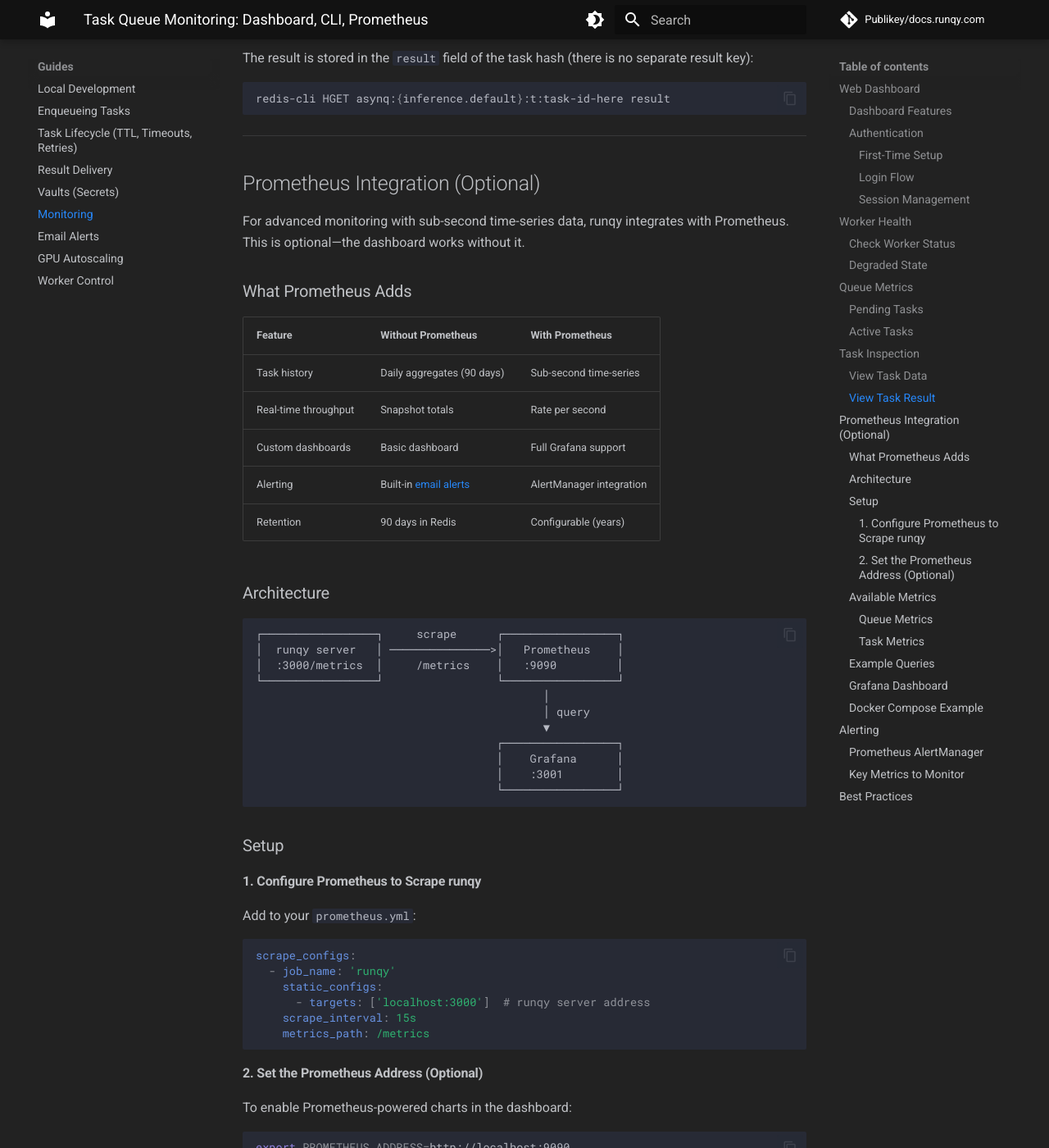
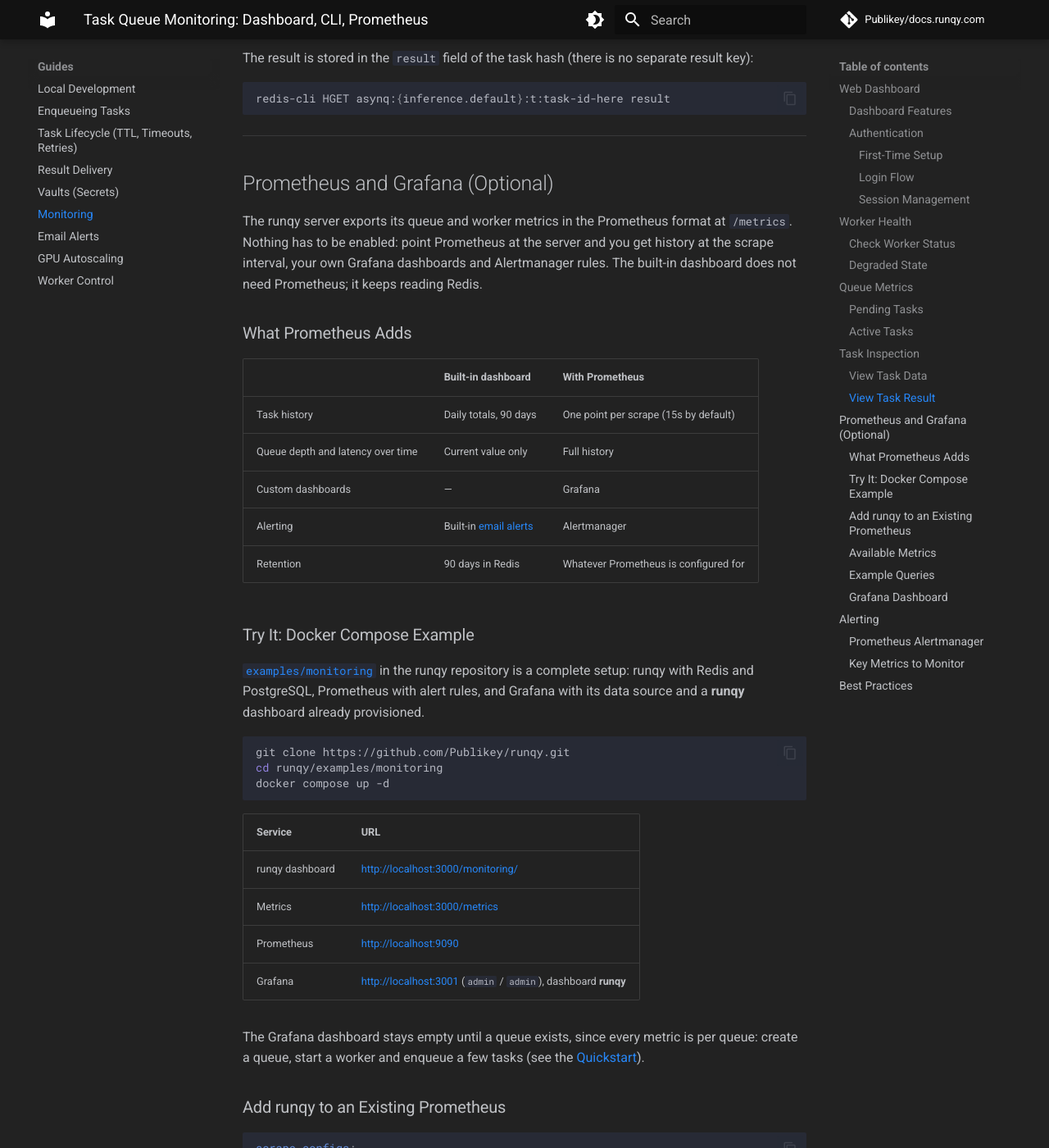
Before and after one commit to Publikey/docs.runqy.com, an MkDocs documentation site: the page built from docs/guides/monitoring.md, in a window 1280 px wide and 1400 px high, scrolled down 3181 px. Shown: the whole window at 82% size. Built offline with MkDocs 1.6.1 and Material for MkDocs 9.7.7, drawn with Linux system fonts in a browser that asks for light colours; comment, search, counter and statistics services are not loaded; some of the changed text lies outside the part shown.

Commit message:
docs(monitoring): Prometheus/Grafana section rewritten from a tested setup
Co-Authored-By: Claude Fable 5.2 <noreply@anthropic.com>

````diff
--- a/docs/guides/monitoring.md
+++ b/docs/guides/monitoring.md
@@ -130,178 +130,130 @@ redis-cli HGET asynq:{inference.default}:t:task-id-here result
 
 ---
 
-## Prometheus Integration (Optional)
+## Prometheus and Grafana (Optional)
 
-For advanced monitoring with sub-second time-series data, runqy integrates with Prometheus. This is optional—the dashboard works without it.
+The runqy server exports its queue and worker metrics in the Prometheus format at `/metrics`.
+Nothing has to be enabled: point Prometheus at the server and you get history at the scrape
+interval, your own Grafana dashboards and Alertmanager rules. The built-in dashboard does not
+need Prometheus; it keeps reading Redis.
 
 ### What Prometheus Adds
 
-| Feature | Without Prometheus | With Prometheus |
-|---------|-------------------|-----------------|
-| Task history | Daily aggregates (90 days) | Sub-second time-series |
-| Real-time throughput | Snapshot totals | Rate per second |
-| Custom dashboards | Basic dashboard | Full Grafana support |
-| Alerting | Built-in [email alerts](alerting.md) | AlertManager integration |
-| Retention | 90 days in Redis | Configurable (years) |
+| | Built-in dashboard | With Prometheus |
+|---|---|---|
+| Task history | Daily totals, 90 days | One point per scrape (15s by default) |
+| Queue depth and latency over time | Current value only | Full history |
+| Custom dashboards | — | Grafana |
+| Alerting | Built-in [email alerts](alerting.md) | Alertmanager |
+| Retention | 90 days in Redis | Whatever Prometheus is configured for |
 
-### Architecture
+### Try It: Docker Compose Example
 
-```
-┌─────────────────┐     scrape      ┌─────────────────┐
-│  runqy server   │ ───────────────>│   Prometheus    │
-│  :3000/metrics  │     /metrics    │   :9090         │
-└─────────────────┘                 └─────────────────┘
-                                           │
-                                           │ query
-                                           ▼
-                                    ┌─────────────────┐
-                                    │    Grafana      │
-                                    │    :3001        │
-                                    └─────────────────┘
+[`examples/monitoring`](https://github.com/Publikey/runqy/tree/main/examples/monitoring) in the
+runqy repository is a complete setup: runqy with Redis and PostgreSQL, Prometheus with alert
+rules, and Grafana with its data source and a **runqy** dashboard already provisioned.
+
+```bash
+git clone https://github.com/Publikey/runqy.git
+cd runqy/examples/monitoring
+docker compose up -d
 ```
 
-### Setup
+| Service | URL |
+|---------|-----|
+| runqy dashboard | <http://localhost:3000/monitoring/> |
+| Metrics | <http://localhost:3000/metrics> |
+| Prometheus | <http://localhost:9090> |
+| Grafana | <http://localhost:3001> (`admin` / `admin`), dashboard **runqy** |
 
-#### 1. Configure Prometheus to Scrape runqy
+The Grafana dashboard stays empty until a queue exists, since every metric is per queue: create
+a queue, start a worker and enqueue a few tasks (see the [Quickstart](../getting-started/quickstart.md)).
 
-Add to your `prometheus.yml`:
+### Add runqy to an Existing Prometheus
 
 ```yaml
 scrape_configs:
-  - job_name: 'runqy'
+  - job_name: runqy
+    metrics_path: /metrics
     static_configs:
       - targets: ['localhost:3000']  # runqy server address
-    scrape_interval: 15s
-    metrics_path: /metrics
 ```
 
-#### 2. Set the Prometheus Address (Optional)
-
-To enable Prometheus-powered charts in the dashboard:
-
-```bash
-export PROMETHEUS_ADDRESS=http://localhost:9090
-```
-
-!!! note
-    This environment variable is optional. Without it, the dashboard uses Redis data which works perfectly for most use cases. Set this only if you want sub-second time-series data in the dashboard.
+`/metrics` needs no API key. If the server is reachable from the internet, restrict that path at
+your reverse proxy or firewall: it reveals queue names and volumes.
 
 ### Available Metrics
 
-runqy exposes the following Prometheus metrics at `/metrics`:
-
-#### Queue Metrics
+Every metric except `runqy_workers` carries a `queue` label with the full queue name, for
+example `inference.high`.
 
 | Metric | Type | Description |
 |--------|------|-------------|
-| `asynq_queue_size` | Gauge | Number of tasks in each state (pending, active, retry, archived) |
-| `asynq_queue_latency_seconds` | Gauge | Time since oldest pending task was enqueued |
-| `asynq_queue_memory_usage_approx_bytes` | Gauge | Approximate memory usage per queue |
+| `asynq_tasks_enqueued_total` | Gauge | Tasks currently in each state. Label `state`: `pending`, `active`, `scheduled`, `retry`, `archived`, `completed`. Despite its name it is not a counter |
+| `asynq_queue_size` | Gauge | Tasks in the queue, all states together (no `state` label) |
+| `asynq_queue_latency_seconds` | Gauge | Age of the oldest pending task |
+| `asynq_tasks_processed_total` | Counter | Tasks finished, succeeded and failed |
+| `asynq_tasks_failed_total` | Counter | Tasks failed |
+| `asynq_queue_paused_total` | Gauge | `1` when the queue is paused |
+| `asynq_queue_memory_usage_approx_bytes` | Gauge | Approximate Redis memory used by the queue |
+| `runqy_queue_workers` | Gauge | Live workers (fresh heartbeat) listening on the queue. `0` when there is none |
+| `runqy_queue_unhealthy_workers` | Gauge | Of those, workers whose task process is down or degraded |
+| `runqy_workers` | Gauge | Live workers, all queues |
 
-#### Task Metrics
+The `asynq_` prefix comes from the task queue library runqy is built on.
 
-| Metric | Type | Description |
-|--------|------|-------------|
-| `asynq_tasks_processed_total` | Counter | Total tasks processed (labeled by queue) |
-| `asynq_tasks_failed_total` | Counter | Total tasks failed (labeled by queue) |
+!!! note "Version"
+    The `runqy_*` worker metrics are available from runqy v0.4.5. Before that version,
+    `asynq_tasks_processed_total` counted only the tasks that succeeded, so an error rate had to
+    be computed as `failed / (processed + failed)`.
+
+!!! note "Completed tasks are not a counter"
+    `asynq_tasks_enqueued_total{state="completed"}` is the number of completed tasks still
+    kept in Redis; it drops as they expire (`ttl_completed`, 24h by default). To count work
+    done, use `asynq_tasks_processed_total`.
 
 ### Example Queries
 
-**Tasks processed per second:**
+**Tasks finished per minute, per queue:**
 ```promql
-rate(asynq_tasks_processed_total[5m])
+rate(asynq_tasks_processed_total[5m]) * 60
 ```
 
-**Tasks failed per second:**
+**Error rate:**
 ```promql
-rate(asynq_tasks_failed_total[5m])
+rate(asynq_tasks_failed_total[5m]) / rate(asynq_tasks_processed_total[5m])
 ```
 
-**Error rate percentage:**
+**Pending tasks:**
 ```promql
-rate(asynq_tasks_failed_total[5m]) / rate(asynq_tasks_processed_total[5m]) * 100
+asynq_tasks_enqueued_total{state="pending"}
 ```
 
-**Queue depth (pending tasks):**
-```promql
-asynq_queue_size{state="pending"}
-```
-
-**Queue latency:**
+**Age of the oldest pending task:**
 ```promql
 asynq_queue_latency_seconds
 ```
 
+**Queues with pending tasks and no worker:**
+```promql
+asynq_tasks_enqueued_total{state="pending"} > 0
+  and on(queue) runqy_queue_workers == 0
+  and on(queue) asynq_queue_paused_total == 0
+```
+
 ### Grafana Dashboard
 
-Import the asynq Grafana dashboard for a pre-built visualization:
+The dashboard used by the example is
+[`examples/monitoring/grafana/dashboards/runqy.json`](https://github.com/Publikey/runqy/blob/main/examples/monitoring/grafana/dashboards/runqy.json).
+To add it to your own Grafana:
 
-1. In Grafana, go to **Dashboards > Import**
-2. Enter dashboard ID: `18863` (asynq dashboard)
-3. Select your Prometheus data source
-4. Click **Import**
+1. Go to **Dashboards > New > Import**.
+2. Upload `runqy.json`.
+3. Pick your Prometheus data source in the **Data source** selector at the top of the dashboard.
 
-Or create custom panels using the queries above.
-
-### Docker Compose Example
-
-Here's a complete setup with Prometheus and Grafana:
-
-```yaml
-version: '3.8'
-
-services:
-  runqy:
-    image: ghcr.io/publikey/runqy:latest
-    ports:
-      - "3000:3000"
-    environment:
-      - REDIS_HOST=redis
-      - REDIS_PASSWORD=
-      - RUNQY_API_KEY=your-api-key
-      - PROMETHEUS_ADDRESS=http://prometheus:9090  # Optional
-    depends_on:
-      - redis
-
-  redis:
-    image: redis:7-alpine
-    ports:
-      - "6379:6379"
-
-  prometheus:
-    image: prom/prometheus:latest
-    ports:
-      - "9090:9090"
-    volumes:
-      - ./prometheus.yml:/etc/prometheus/prometheus.yml
-    command:
-      - '--config.file=/etc/prometheus/prometheus.yml'
-      - '--storage.tsdb.retention.time=30d'
-
-  grafana:
-    image: grafana/grafana:latest
-    ports:
-      - "3001:3000"
-    environment:
-      - GF_SECURITY_ADMIN_PASSWORD=admin
-    volumes:
-      - grafana-data:/var/lib/grafana
-
-volumes:
-  grafana-data:
-```
-
-Create `prometheus.yml`:
-
-```yaml
-global:
-  scrape_interval: 15s
-
-scrape_configs:
-  - job_name: 'runqy'
-    static_configs:
-      - targets: ['runqy:3000']
-```
+It shows the backlog (pending, latency, active, retry and archived tasks), the throughput
+(finished and failed per minute, error rate, Redis memory) and the workers (listening and
+unhealthy, per queue), with a **Queue** filter.
 
 ## Alerting
 
@@ -310,26 +262,53 @@ scrape_configs:
     an unhealthy worker or fails to autoscale, with no Prometheus needed. See
     [Email Alerts](alerting.md). Use Alertmanager below if you already run Prometheus.
 
-### Prometheus AlertManager
+### Prometheus Alertmanager
 
-Example alert rules (`alerts.yml`):
+The example ships these rules as
+[`examples/monitoring/alerts.yml`](https://github.com/Publikey/runqy/blob/main/examples/monitoring/alerts.yml).
+The thresholds are examples: adjust them to your queues.
 
 ```yaml
 groups:
   - name: runqy
     rules:
-      # High queue depth
-      - alert: HighQueueDepth
-        expr: asynq_queue_size{state="pending"} > 1000
+      # Tasks are waiting and no live worker listens on the queue.
+      - alert: RunqyNoWorkers
+        expr: >
+          asynq_tasks_enqueued_total{state="pending"} > 0
+          and on(queue) runqy_queue_workers == 0
+          and on(queue) asynq_queue_paused_total == 0
+        for: 5m
+        labels:
+          severity: critical
+        annotations:
+          summary: "No worker for {{ $labels.queue }}"
+          description: "Queue {{ $labels.queue }} has {{ $value }} pending tasks and no live worker."
+
+      # The oldest pending task has waited too long.
+      - alert: RunqyHighQueueLatency
+        expr: >
+          asynq_queue_latency_seconds > 300
+          and on(queue) asynq_queue_paused_total == 0
+        for: 5m
+        labels:
+          severity: warning
+        annotations:
+          summary: "High latency on {{ $labels.queue }}"
+          description: "The oldest pending task of {{ $labels.queue }} has waited {{ $value | humanizeDuration }}."
+
+      # Too many tasks waiting.
+      - alert: RunqyHighQueueDepth
+        expr: asynq_tasks_enqueued_total{state="pending"} > 1000
         for: 5m
         labels:
           severity: warning
         annotations:
           summary: "High queue depth on {{ $labels.queue }}"
-          description: "Queue {{ $labels.queue }} has {{ $value }} pending tasks"
+          description: "Queue {{ $labels.queue }} has {{ $value }} pending tasks."
 
-      # High error rate
-      - alert: HighErrorRate
+      # More than 10% of the finished tasks failed.
+      - alert: RunqyHighErrorRate
         expr: >
           rate(asynq_tasks_failed_total[5m]) / rate(asynq_tasks_processed_total[5m]) > 0.1
         for: 5m
@@ -337,44 +316,46 @@ groups:
           severity: critical
         annotations:
           summary: "High error rate on {{ $labels.queue }}"
-          description: "Queue {{ $labels.queue }} has {{ $value | humanizePercentage }} error rate"
+          description: "{{ $value | humanizePercentage }} of the tasks finished on {{ $labels.queue }} failed."
 
-      # Queue latency
-      - alert: HighQueueLatency
-        expr: asynq_queue_latency_seconds > 300
-        for: 5m
-        labels:
-          severity: warning
-        annotations:
-          summary: "High latency on {{ $labels.queue }}"
-          description: "Queue {{ $labels.queue }} has {{ $value | humanizeDuration }} latency"
-
-      # No tasks processed (potential worker issue)
-      - alert: NoTasksProcessed
+      # Workers are there but nothing gets done.
+      - alert: RunqyNoTasksProcessed
         expr: >
           increase(asynq_tasks_processed_total[10m]) == 0
-          and asynq_queue_size{state="pending"} > 0
+          and on(queue) asynq_tasks_enqueued_total{state="pending"} > 0
+          and on(queue) asynq_queue_paused_total == 0
         for: 10m
         labels:
           severity: critical
         annotations:
           summary: "No tasks processed on {{ $labels.queue }}"
-          description: "Queue {{ $labels.queue }} has pending tasks but none processed in 10 minutes"
+          description: "Queue {{ $labels.queue }} has pending tasks but none finished in 10 minutes."
+
+      # A worker's task process is down or degraded: it takes no task.
+      - alert: RunqyUnhealthyWorker
+        expr: runqy_queue_unhealthy_workers > 0
+        for: 5m
+        labels:
+          severity: warning
+        annotations:
+          summary: "Unhealthy worker on {{ $labels.queue }}"
+          description: "{{ $value }} worker(s) listening on {{ $labels.queue }} report an unhealthy task process."
 ```
 
 ### Key Metrics to Monitor
 
-| Metric | Alert Threshold | Description |
-|--------|----------------|-------------|
-| Queue depth | > 1000 pending | Tasks accumulating faster than processing |
-| Error rate | > 10% | High failure rate indicates issues |
-| Queue latency | > 5 minutes | Tasks waiting too long |
-| Worker health | `healthy: false` | Worker process crashed |
+| What | Example threshold | Why |
+|------|-------------------|-----|
+| Workers per queue | `0` with pending tasks | Nobody will pick the tasks up |
+| Queue latency | > 5 minutes | Tasks wait too long |
+| Queue depth | > 1000 pending | Tasks arrive faster than they are processed |
+| Error rate | > 10% | Code bug or failing upstream service |
+| Unhealthy workers | > 0 for 5 minutes | A task process is down and auto-recovery has not brought it back |
 
 ## Best Practices
 
 1. **Start with the dashboard** - The built-in dashboard covers most monitoring needs
-2. **Add Prometheus for scale** - When you need historical data beyond 90 days or sub-second metrics
+2. **Add Prometheus for history** - When you need queue depth and latency over time, or more than 90 days of history
 3. **Set up alerts early** - Don't wait for production issues to configure alerting
-4. **Monitor worker health** - A crashed worker won't process tasks and won't recover automatically
+4. **Monitor worker health** - A worker whose task process is down takes no task; auto-recovery restarts it, but a process that keeps crashing needs you
 5. **Track error rates** - Sudden spikes often indicate code bugs or upstream service issues
````
Also changed, not shown: docs/guides/alerting.md (+4 -3 lines), docs/server/configuration.md (+3 -3 lines).
